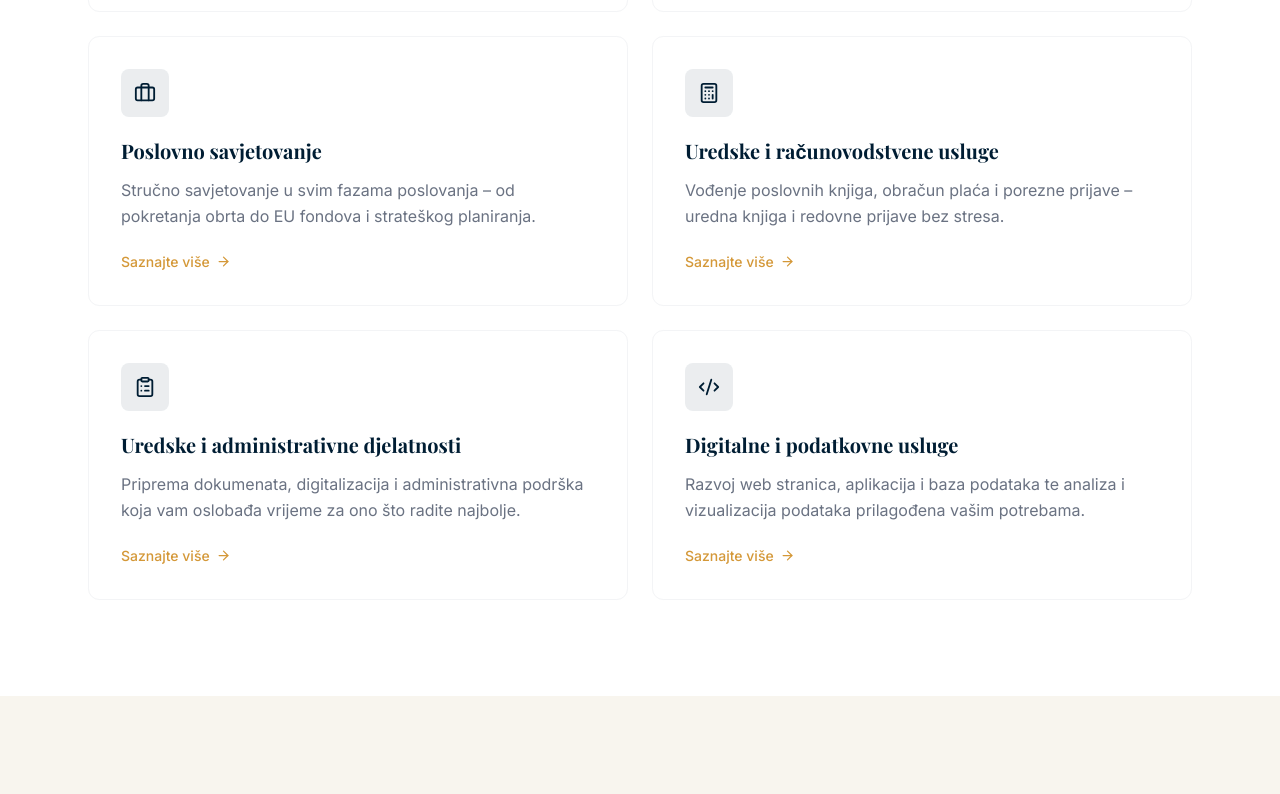
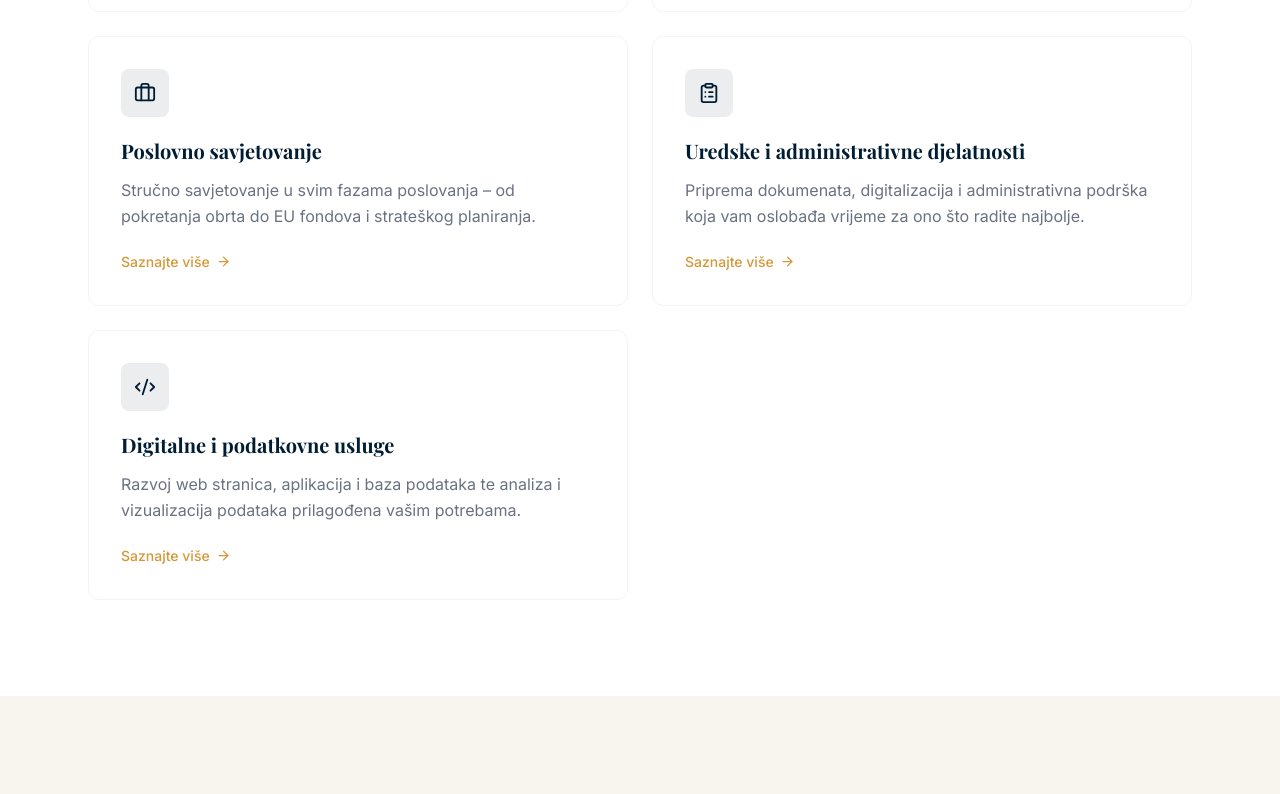
Before and after one commit to dejunga/localis, a Next.js app: page / in a window 1280 px wide. Shown: the part 1560-2354 px from the top of the page. Built offline with nearby package versions, Linux system fonts and the light colour scheme; a web font is replaced by a local one.

Commit message:
Remove Uredske i racunovodstvene usluge service (struck through in owner's brief)

```diff
--- a/app/(site)/usluge/page.tsx
+++ b/app/(site)/usluge/page.tsx
@@ -1,7 +1,7 @@
 "use client";
 
 import { motion } from "framer-motion";
-import { GraduationCap, CalendarDays, Briefcase, Calculator, ClipboardList, Code2, CheckCircle2 } from "lucide-react";
+import { GraduationCap, CalendarDays, Briefcase, ClipboardList, Code2, CheckCircle2 } from "lucide-react";
 import Link from "next/link";
 
 const services = [
@@ -48,20 +48,6 @@ const services = [
       "Podrška pri aplikacijama za EU fondove",
       "Upravljanje projektima",
       "Podrška pri pokretanju djelatnosti",
-    ],
-  },
-  {
-    id: "racunovodstvo",
-    icon: Calculator,
-    title: "Uredske i računovodstvene usluge",
-    description:
-      "Administrativna i računovodstvena podrška koja vam oslobađa vrijeme za ono što radite najbolje. Uredna knjiga i redovne prijave bez stresa.",
-    features: [
-      "Vođenje poslovnih knjiga",
-      "Obračun plaća",
-      "Porezne prijave i obrasci",
-      "Fakturiranje i evidencija",
-      "Savjetovanje o poreznim obvezama",
     ],
   },
   {
--- a/components/layout/Footer.tsx
+++ b/components/layout/Footer.tsx
@@ -5,7 +5,6 @@ const services = [
   "Edukacija i praktične radionice",
   "Organizacija seminara",
   "Poslovno savjetovanje",
-  "Uredske i računovodstvene usluge",
   "Uredske i administrativne djelatnosti",
   "Digitalne i podatkovne usluge",
 ];
--- a/components/sections/Services.tsx
+++ b/components/sections/Services.tsx
@@ -2,7 +2,7 @@
 
 import { motion } from "framer-motion";
 import Link from "next/link";
-import { GraduationCap, CalendarDays, Briefcase, Calculator, ClipboardList, Code2, ArrowRight } from "lucide-react";
+import { GraduationCap, CalendarDays, Briefcase, ClipboardList, Code2, ArrowRight } from "lucide-react";
 
 const services = [
   {
@@ -25,13 +25,6 @@ const services = [
     description:
       "Stručno savjetovanje u svim fazama poslovanja – od pokretanja obrta do EU fondova i strateškog planiranja.",
     href: "/usluge#savjetovanje",
-  },
-  {
-    icon: Calculator,
-    title: "Uredske i računovodstvene usluge",
-    description:
-      "Vođenje poslovnih knjiga, obračun plaća i porezne prijave – uredna knjiga i redovne prijave bez stresa.",
-    href: "/usluge#racunovodstvo",
   },
   {
     icon: ClipboardList,
```
